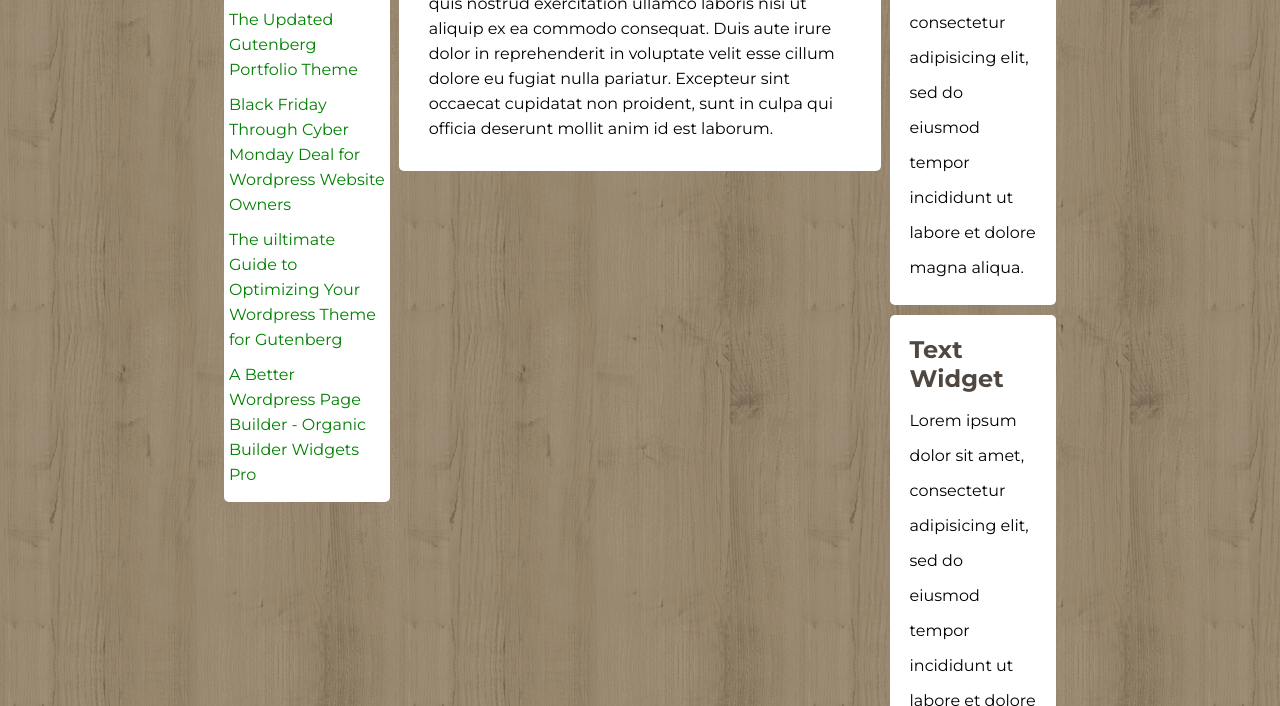
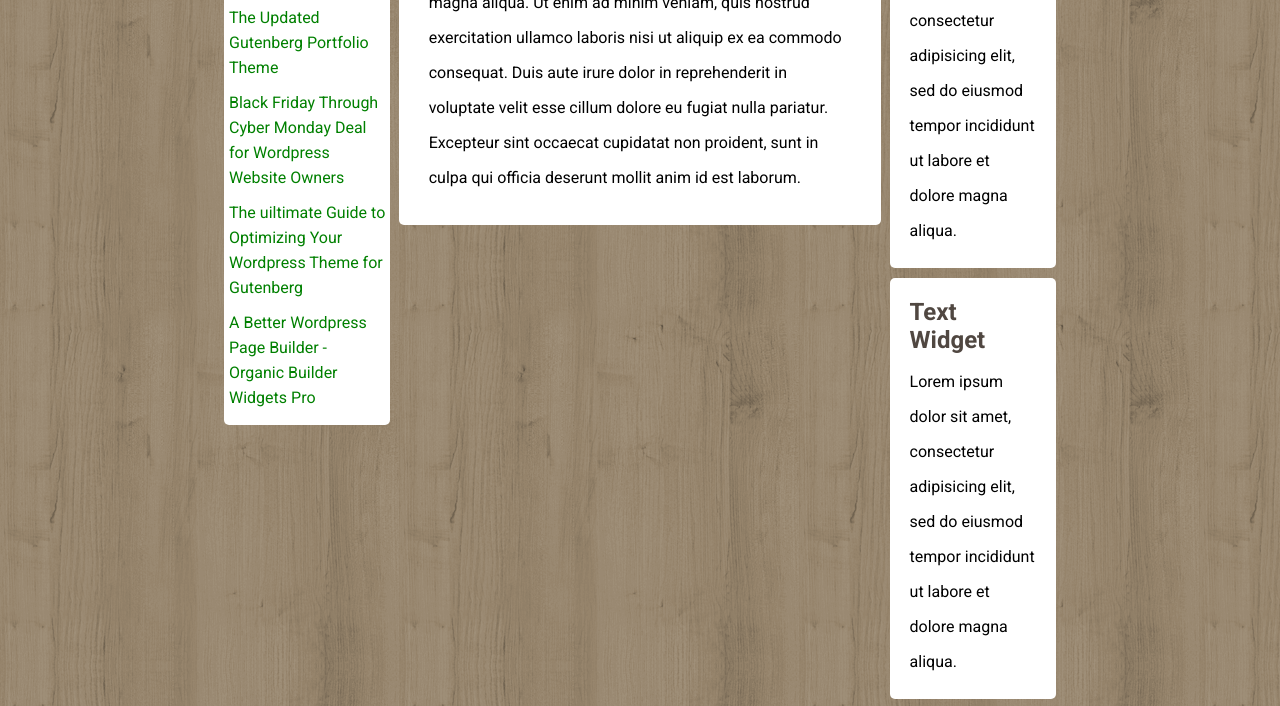
Before and after one commit to Gast00n/htmlcss-wp, a plain HTML site: page index.html in a window 1280 px wide. Shown: the part 534-1240 px from the top of the page. Drawn offline with Linux system fonts and the light colour scheme.

Commit message:
Adding Second Font

```diff
--- a/css/styles.css
+++ b/css/styles.css
@@ -6,7 +6,7 @@
 
 body {
   background-image: url('../img/natural-pattern.png');
-  font-family: 'Montserrat', sans-serif;
+  font-family: 'Roboto', sans-serif;
 }
 
 a {
@@ -30,6 +30,7 @@ h1, h2, h3, h4 {
   background-size: cover;
   border: 10px solid #fff;
   text-align: center;
+  font-family: 'Montserrat', sans-serif;
 }
 
 .header-top img {
@@ -157,7 +158,7 @@ ul.secondary-menu li a {
 }
 
 .col-center p {
-  line-height: 25px;
+  line-height: 35px;
   margin-top: 10px;
 }
 /* Colonna DX */
--- a/index.html
+++ b/index.html
@@ -6,6 +6,7 @@
     <link rel="stylesheet" href="./css/styles.css">
     <link rel="stylesheet" href="https://cdnjs.cloudflare.com/ajax/libs/font-awesome/5.14.0/css/all.min.css">
     <link href="https://fonts.googleapis.com/css2?family=Montserrat:wght@300;400;700&display=swap" rel="stylesheet">
+    <link href="https://fonts.googleapis.com/css2?family=Roboto:wght@400;700&display=swap" rel="stylesheet">
   </head>
   <body>
     <div class="container">
```
